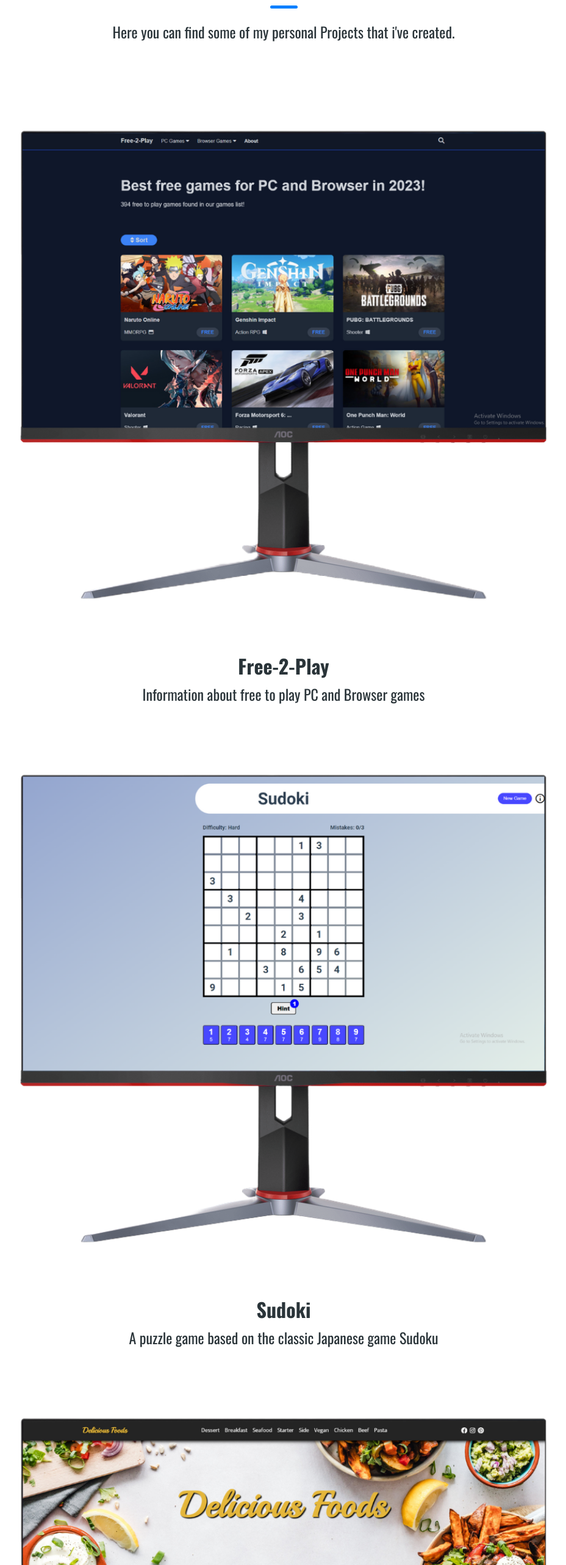
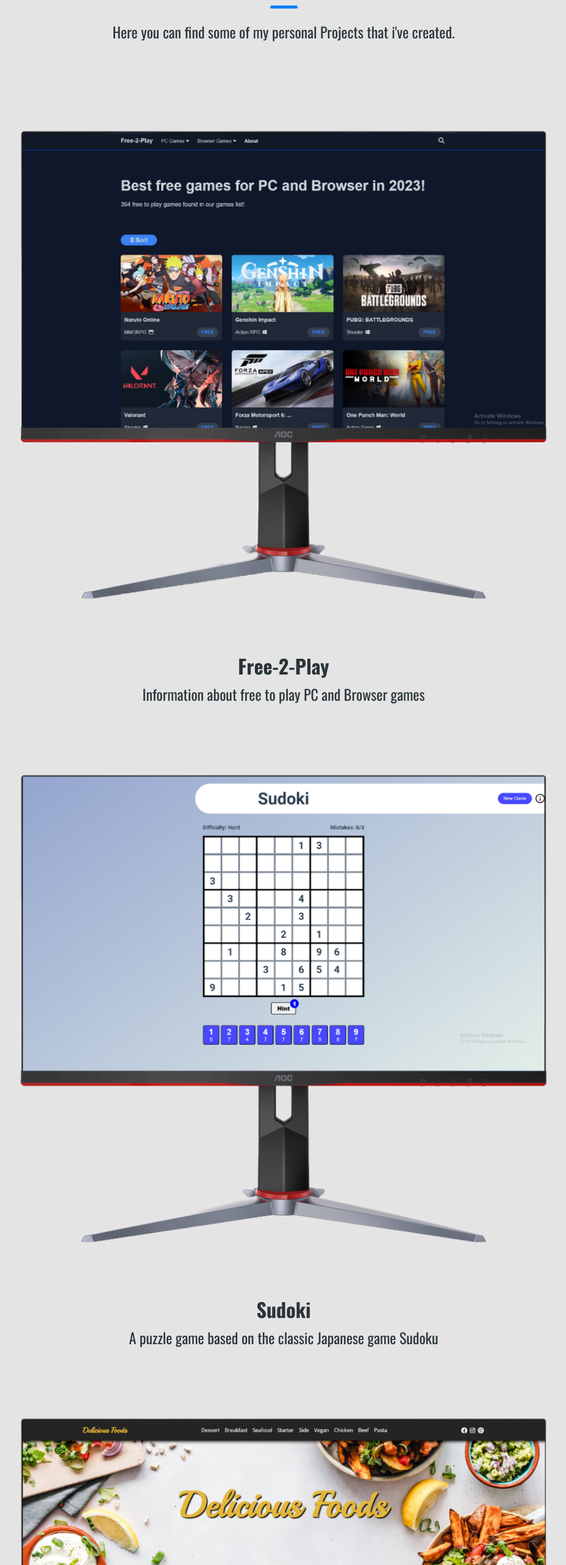
Before and after one commit to the-man2004/portfolio, a Vue app: page / in a window 1280 px wide. Shown: the part 1700-4266 px from the top of the page at 61% size, without its empty margins (175-1103 px from the left). Built offline with nearby package versions, Linux system fonts and the light colour scheme.

Commit message:
Changed background color.

```diff
--- a/src/components/TheProjects.vue
+++ b/src/components/TheProjects.vue
@@ -1,5 +1,5 @@
 <template>
-  <section id="projects" :class="store.modeClass">
+  <section id="projects" :class="store.grayClass">
     <div>
       <h2>PROJECTS</h2>
       <p id="intro">
@@ -9,7 +9,7 @@
     <div id="projects-container">
       <ul>
         <!-- Free-2-Play -->
-        <li :class="store.modeClass" class="project-item">
+        <li class="project-item">
           <img
             src="../assets/ProjectThumbnails/free-2-play-monitor.png"
             alt=""
@@ -18,13 +18,13 @@
           <p>Information about free to play PC and Browser games</p>
         </li>
         <!-- Sudoki -->
-        <li :class="store.modeClass" class="project-item">
+        <li class="project-item">
           <img src="../assets/ProjectThumbnails/sudoki-monitor.png" alt="" />
           <h3>Sudoki</h3>
           <p>A puzzle game based on the classic Japanese game Sudoku</p>
         </li>
         <!-- Delicious foods -->
-        <li :class="store.modeClass" class="project-item">
+        <li class="project-item">
           <img
             src="../assets/ProjectThumbnails/delicious-foods-monitor.png"
             alt=""
@@ -36,7 +36,7 @@
           </p>
         </li>
         <!-- Weather app -->
-        <li :class="store.modeClass" class="project-item">
+        <li class="project-item">
           <img
             src="../assets/ProjectThumbnails/weather-app-monitor.png"
             alt=""
```
